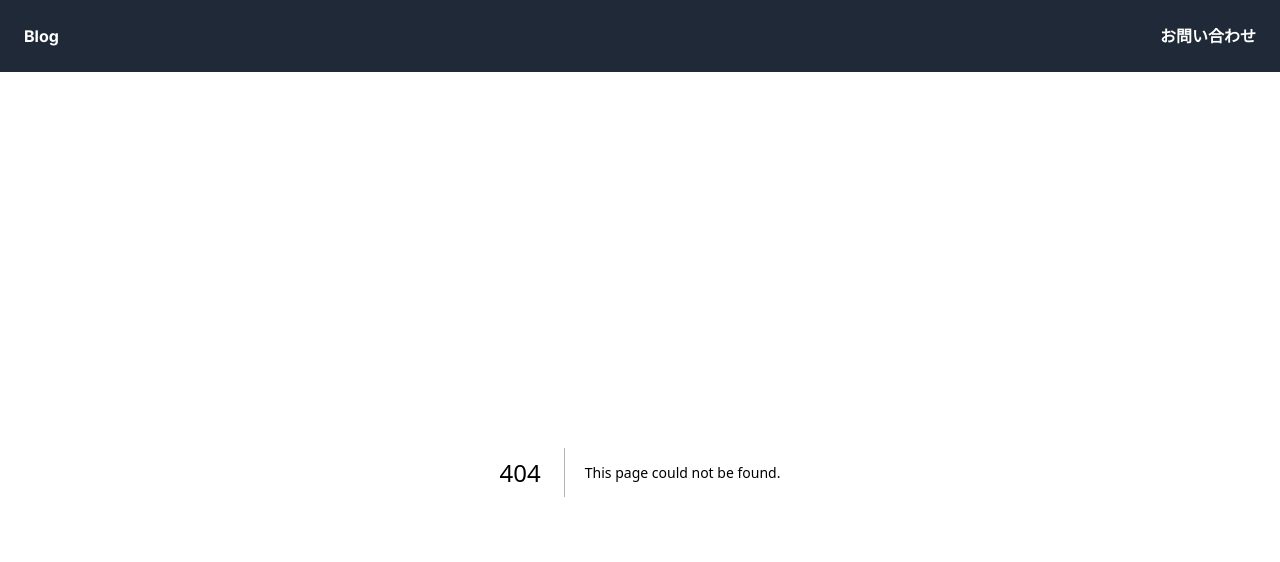
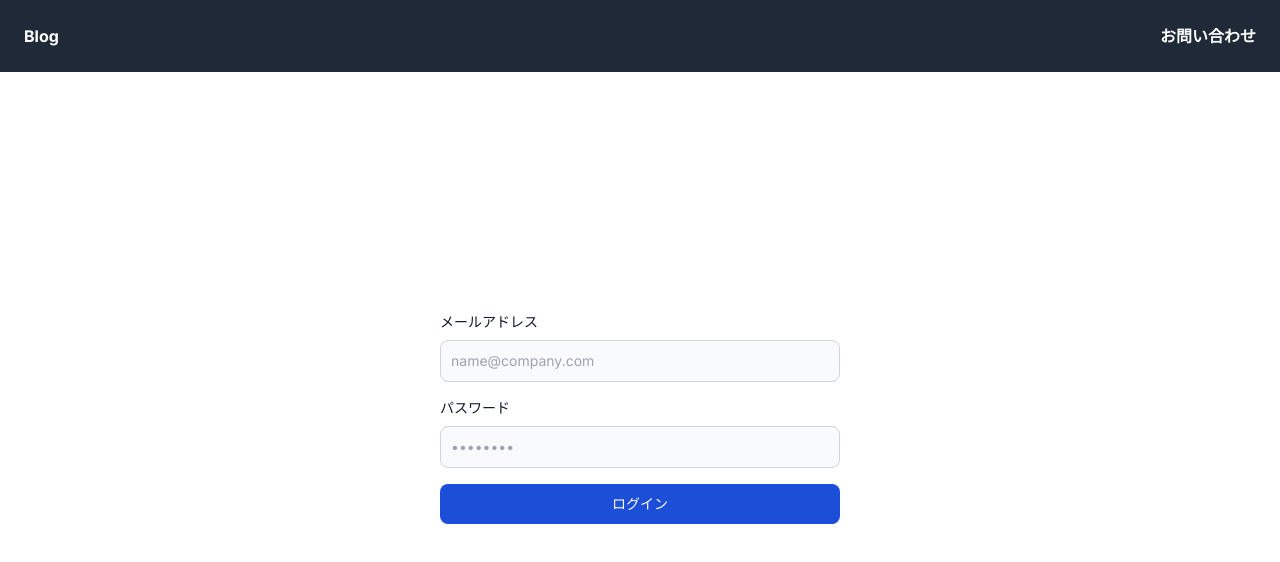
Before and after one commit to tmdtky/nextjs-blog, a Next.js app: page /login in a window 1280 px wide. Before the commit this address had no page. Shown: the top 562 px of the page. Built offline with nearby package versions, Linux system fonts and the light colour scheme.

Commit message:
ログイン画面の追加

```diff
--- /dev/null
+++ b/src/app/login/page.tsx
@@ -0,0 +1,76 @@
+'use client'
+
+import { supabase } from '@/utils/supabase'
+import { useRouter } from 'next/navigation'
+import { useState } from 'react'
+
+export default function Page() {
+	const [email, setEmail] = useState('')
+	const [password, setPassword] = useState('')
+	const router = useRouter()
+
+	const handleSubmit = async (event: React.FormEvent<HTMLFormElement>) => {
+		event.preventDefault()
+
+		const { error } = await supabase.auth.signInWithPassword({
+			email,
+			password
+		})
+
+		if (error) {
+			alert('ログインに失敗しました')
+		} else {
+			router.replace('/admin/posts')
+		}
+	}
+
+	return (
+    <div className="flex justify-center pt-[240px]">
+      <form onSubmit={handleSubmit} className="space-y-4 w-full max-w-[400px]">
+        <div>
+          <label
+            htmlFor="email"
+            className="block mb-2 text-sm font-medium text-gray-900"
+          >
+            メールアドレス
+          </label>
+          <input
+            type="email"
+            name="email"
+            id="email"
+            className="bg-gray-50 border border-gray-300 text-gray-900 text-sm rounded-lg focus:ring-blue-500 focus:border-blue-500 block w-full p-2.5"
+            placeholder="name@company.com"
+            required
+            onChange={(e) => setEmail(e.target.value)}
+          />
+        </div>
+        <div>
+          <label
+            htmlFor="password"
+            className="block mb-2 text-sm font-medium text-gray-900"
+          >
+            パスワード
+          </label>
+          <input
+            type="password"
+            name="password"
+            id="password"
+            placeholder="••••••••"
+            className="bg-gray-50 border border-gray-300 text-gray-900 text-sm rounded-lg focus:ring-blue-500 focus:border-blue-500 block w-full p-2.5"
+            required
+            onChange={(e) => setPassword(e.target.value)}
+          />
+        </div>
+
+        <div>
+          <button
+            type="submit"
+            className="w-full text-white bg-blue-700 hover:bg-blue-800 focus:ring-4 focus:outline-none focus:ring-blue-300 font-medium rounded-lg text-sm px-5 py-2.5 text-center"
+          >
+            ログイン
+          </button>
+        </div>
+      </form>
+    </div>
+	)
+}
```
